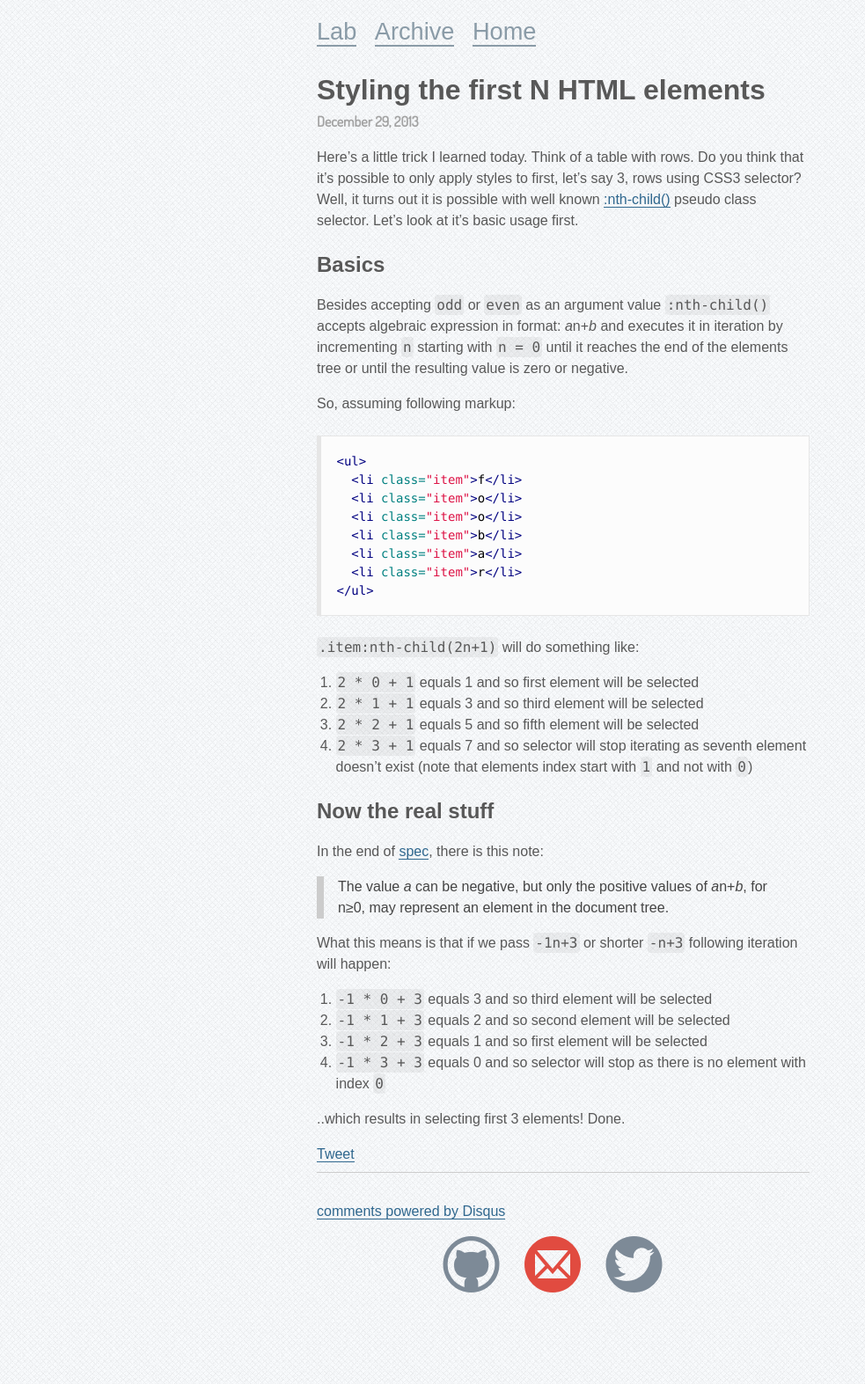
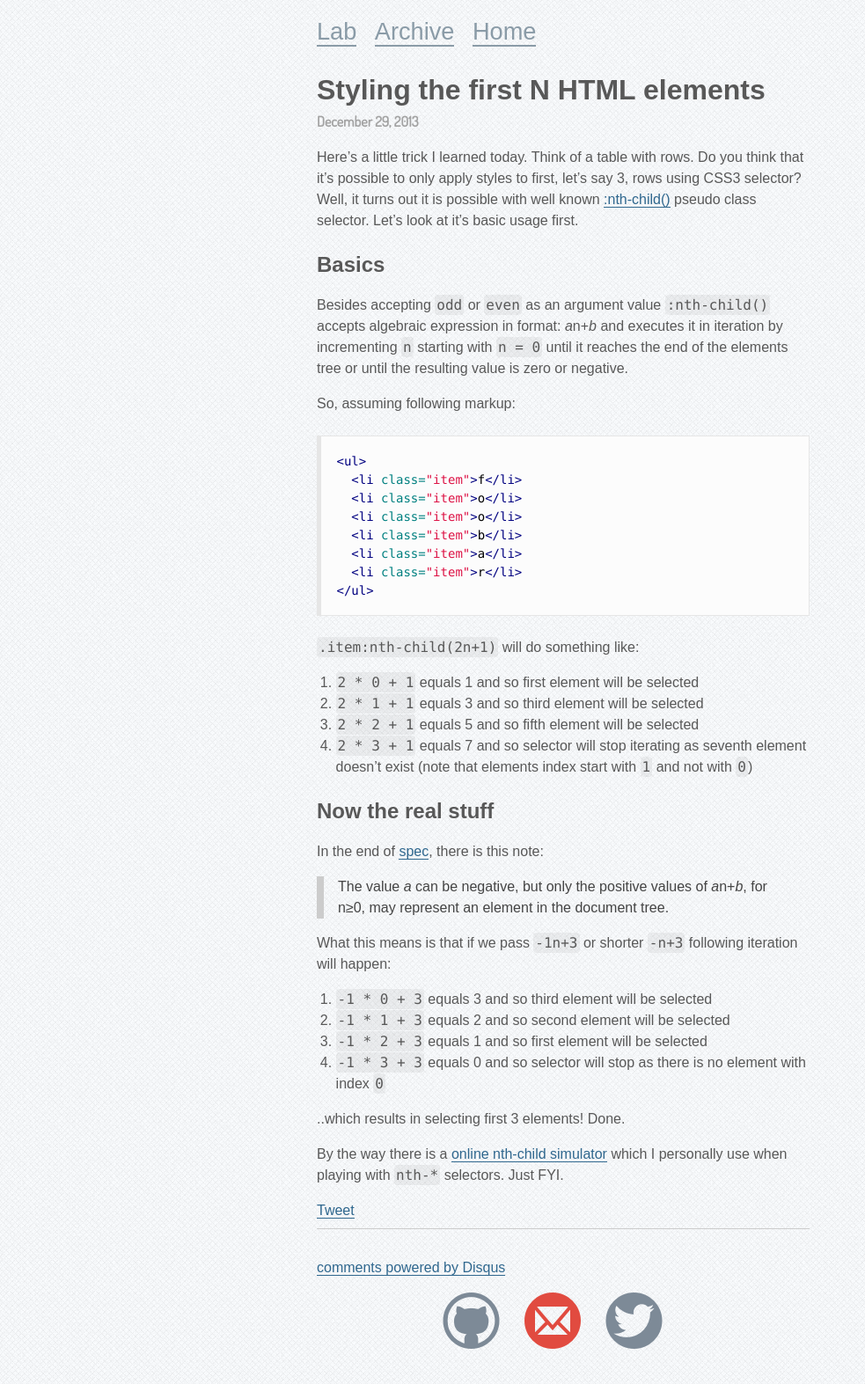
Before and after one commit to sergeylukin/sergeylukin.github.com, a Jekyll site: the page built from _posts/2013-12-29-styling-first-n-html-elements.md, in a window 1280 px wide. Shown: the whole page at 88% size, without its empty margins (0-983 px from the left). Built offline with Jekyll 4.4.1, drawn with Linux system fonts in a browser that asks for light colours; comment, search, counter and statistics services are not loaded; before the commit the page ends 1509 px from its top, so only the background shows below that.

Commit message:
Add a reference to nth-test tool in the post about nth-child selector

```diff
--- a/_posts/2013-12-29-styling-first-n-html-elements.md
+++ b/_posts/2013-12-29-styling-first-n-html-elements.md
@@ -61,3 +61,6 @@ iteration will happen:
   index `0`
 
 ..which results in selecting first 3 elements! Done.
+
+By the way there is a [online nth-child simulator](http://nth-test.com/) which I
+personally use when playing with `nth-*` selectors. Just FYI.
```
